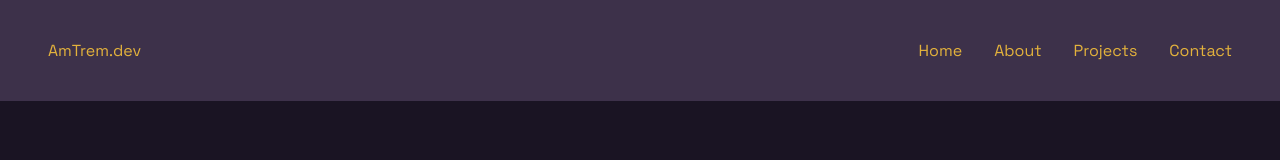
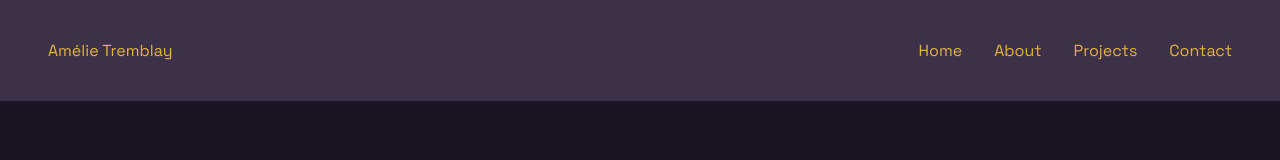
Before and after one commit to Atremblay9/personal-site, a Next.js app: page / in a window 1280 px wide. Shown: the top 160 px of the page. Built offline with nearby package versions, Linux system fonts and the light colour scheme.

Commit message:
changed so name is always visible

```diff
--- a/components/navBar.js
+++ b/components/navBar.js
@@ -21,7 +21,7 @@ export default function NavBar() {
         <nav className="NavBar">
             <Grid container spacing={2} style={{ maxWidth: '1200px', margin: '1rem auto', justifyContent: 'space-between' }}>
                 <Grid size={{ xs: 10, sm: 4 }} style={{ textAlign: 'left', display: 'flex', alignItems: 'center' }}>
-                    <a href="/">AmTrem.dev</a>
+                    <a href="/">Amélie Tremblay</a>
                 </Grid>
                 {isMobile ? (
                     <Grid size={2} style={{ textAlign: 'right' }}>
```
